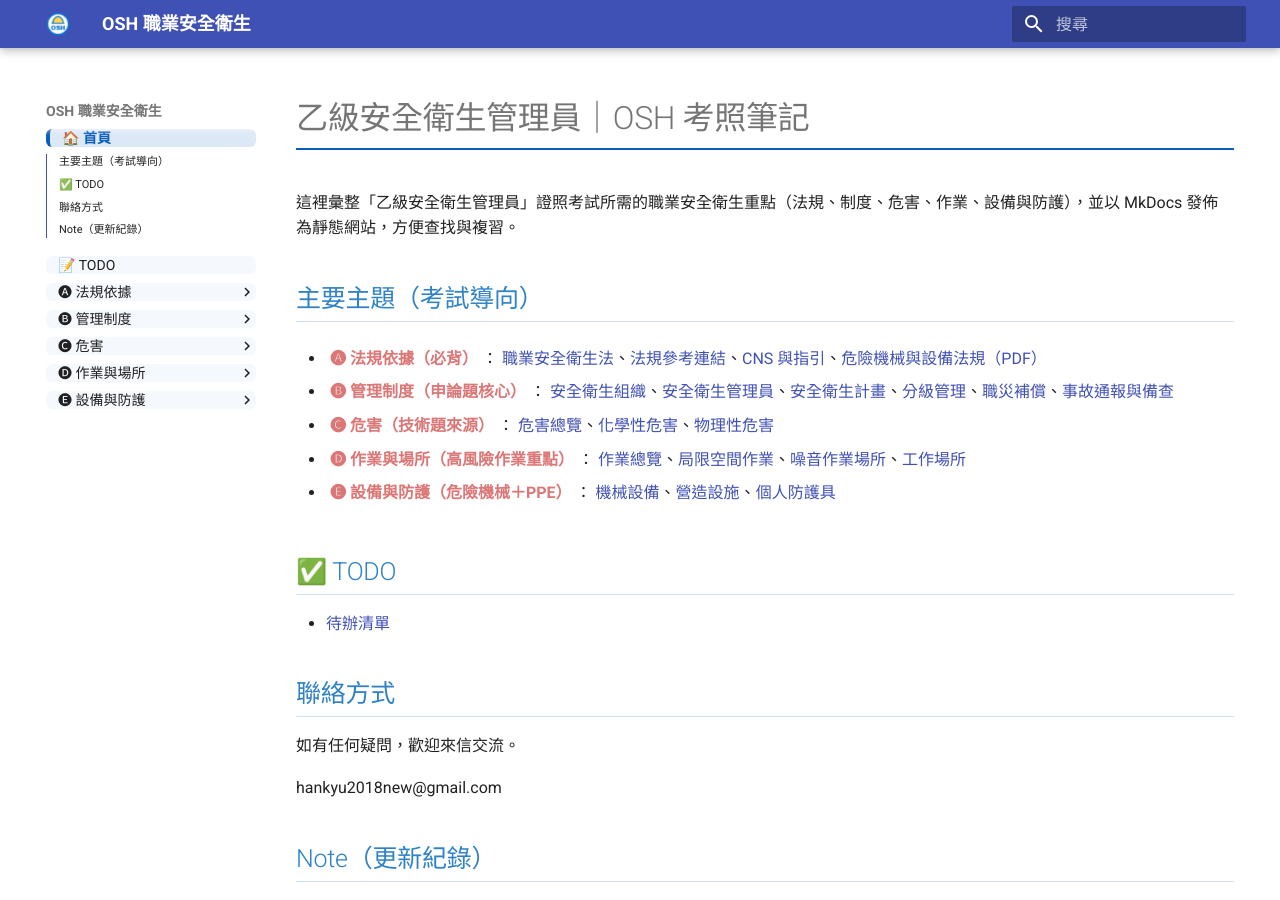
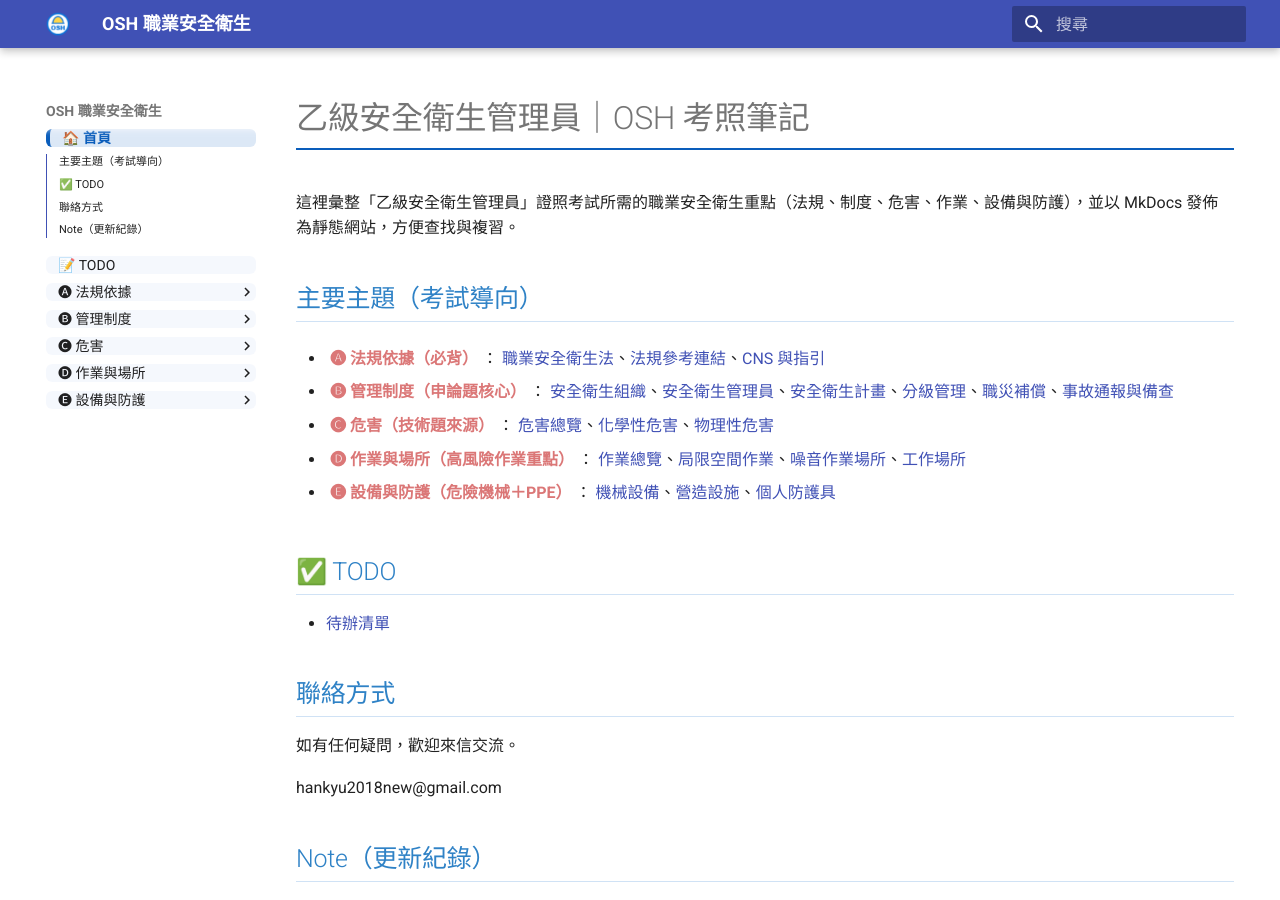
Before and after one commit to YuCH-Hank/OSH, an MkDocs documentation site: the page built from docs/index.md, in a window 1280 px wide and 900 px high. Built offline with MkDocs 1.6.1 and Material for MkDocs 9.7.7, drawn with Linux system fonts in a browser that asks for light colours.

Commit message:
Updtae index.md

```diff
--- a/docs/index.md
+++ b/docs/index.md
@@ -10,7 +10,7 @@ image: src/image.png
 ## 主要主題（考試導向）
 
 - **🅐 法規依據（必背）**：
-  [職業安全衛生法](A_法規依據/職安法.md)、[法規參考連結](A_法規依據/法規參考連結.md)、[CNS 與指引](A_法規依據/CNS_與指引.md)、[危險機械與設備法規（PDF）](A_法規依據/Reference/危險性機械及設備安全檢查規則修正總說明及條文對照表.pdf)
+  [職業安全衛生法](A_法規依據/職安法.md)、[法規參考連結](A_法規依據/法規參考連結.md)、[CNS 與指引](A_法規依據/CNS_與指引.md)
 
 - **🅑 管理制度（申論題核心）**：
   [安全衛生組織](B_管理制度/安全衛生組織.md)、[安全衛生管理員](B_管理制度/安全衛生管理員.md)、[安全衛生計畫](B_管理制度/計劃書.md)、[分級管理](B_管理制度/分級管理.md)、[職災補償](B_管理制度/職災補償.md)、[事故通報與備查](B_管理制度/通報與備查.md)
```
